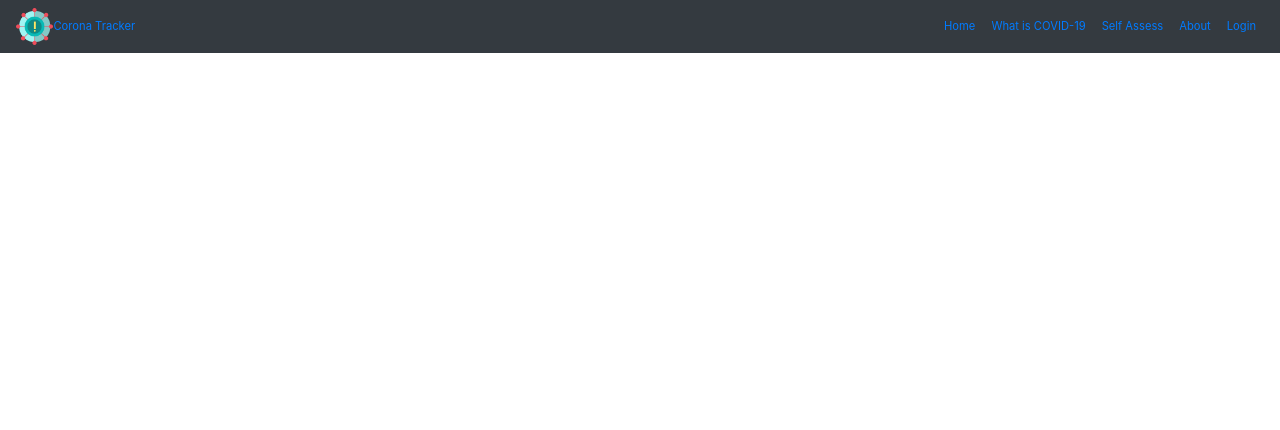
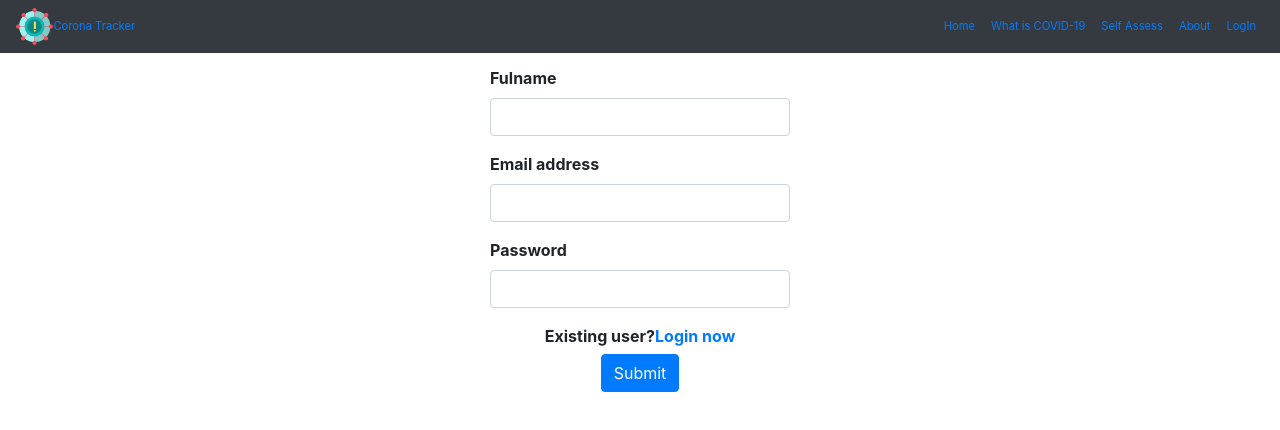
Before and after one commit to attainu/covid-tracker, a React (Create React App) app: page /register in a window 1280 px wide. Shown: the top 430 px of the page. Built offline with nearby package versions, Linux system fonts and the light colour scheme; no server answers.

Commit message:
login_done

```diff
--- a/src/App.js
+++ b/src/App.js
@@ -2,41 +2,20 @@ import React, { Component } from "react";
 
 
 // components
-import {Navigator} from "./components/Navigator";
+import Navigator from "./components/Navigator";
 import About from "./components/About";
 import Home from "./components/Home";
 import SelfAssess from "./components/SelfAssess";
 import Covid from "./components/Covid";
 import MoreInfo from "./components/pages/MoreInfo";
-// import Login from "./components/Login";
+import Login from "./components/Login";
 import { Route, Switch } from "react-router-dom";
 // import firebase from "firebase";
 import fire from "././config";
+import Register from "./components/Register";
 
 
 class App extends Component {
-  constructor(props) {
-    super(props);
-
-    this.state = {
-      user: null,
-    };
-    this.authListener = this.authListener.bind(this);
-  }
-
-  componentDidMount() {
-    this.authListener();
-  }
-
-  authListener() {
-    fire.auth().onAuthStateChanged((user) => {
-      if (user) {
-        this.setState({ user });
-      } else {
-        this.setState({ user: null });
-      }
-    });
-  }
 
   render() {
     return (
@@ -48,7 +27,8 @@ class App extends Component {
           <Route path="/selfassess" component={SelfAssess} />
           <Route path="/about" component={About} />
           <Route path="/moreInfo" component={MoreInfo} />
-          {/* <Route path="/login" component={Login} /> */}
+          <Route path="/login" component={Login} />
+          <Route path="/register" component={Register} />
         </Switch>
         {/* {this.state.user ? <Home /> : <Login />} */}
       </div>
--- /dev/null
+++ b/src/components/Login.jsx
@@ -0,0 +1,59 @@
+import React, { Component } from 'react';
+import "../styles/Login.css"
+import { Link, Redirect } from 'react-router-dom';
+import {connect} from 'react-redux';
+import { login } from '../redux/Action/authaction';
+
+class Login extends Component{
+    state = {
+        email: '',
+        password: ''
+    }
+    login(e) {
+        e.preventDefault();
+        this.props.login(this.state, this.props.users);
+    }
+    render() {
+        return (
+            <div className="login-main" >
+                {this.props.isAuthenticated? <Redirect to='/'/>: ''}
+                <form onSubmit={(e) => this.login(e)} className="form">
+                    <div className="form-group">
+                        <label htmlFor="exampleInputEmail1">Email address</label>
+                        <input type="email" className="form-control" id="exampleInputEmail1" aria-describedby="emailHelp"
+                        onChange={(e) => this.setState({email: e.target.value})}/>
+
+                    </div>
+                    <div className="form-group">
+                        <label htmlFor="exampleInputPassword1">Password</label>
+                        <input type="password" className="form-control" id="exampleInputPassword1"
+                        autoComplete="on"
+                        onChange={(e) => this.setState({password: e.target.value})}/>
+                    </div>
+                    <div className="button-register">New user? <Link to='/register'>Register now</Link></div>
+                    <div className="button-register"><button type="submit" className="btn btn-primary">Submit</button></div>
+
+                </form>
+            </div>
+        )
+    }
+
+}
+
+const mapStateToProps = (reducState) => {
+    console.log(reducState)
+       let state = reducState.users
+       console.log(state)
+    return {
+        users: state.users,
+        isAuthenticated: state.isAuthenticated
+    }
+}
+
+const mapDispatchToProps = (dispatch) => {
+    return {
+        login: (userCreds, userArray) => dispatch(login(userCreds, userArray))
+    }
+}
+
+export default connect(mapStateToProps, mapDispatchToProps)(Login);
--- a/src/components/Navigator.jsx
+++ b/src/components/Navigator.jsx
@@ -1,10 +1,18 @@
-import React from "react";
+
 import logo from "../images/logo.png";
 import { Nav, Navbar } from "react-bootstrap";
 import {Link} from "react-router-dom"
 import "../App.css"
-export const Navigator = () => (
-  <Navbar expand="lg navbar-dark bg-dark">
+import {logOut}  from "../redux/Action/authaction";
+import {connect} from "react-redux";
+
+import React, { Component } from 'react'
+
+ class Navigator extends Component {
+  render() {
+    return (
+      <div>
+        <Navbar expand="lg navbar-dark bg-dark">
     <img src={logo} alt="logo" width="3%" />
     <Link>Corona Tracker</Link>
     <Navbar.Toggle aria-controls="basic-navbar-nav" />
@@ -23,9 +31,25 @@ export const Navigator = () => (
           <Nav.Link><Link to={"/About"}>About</Link></Nav.Link>
         </Nav.Item>
         <Nav.Item>
-          <Nav.Link><Link to={"/login"}>Login</Link></Nav.Link>
+          <Nav.Link>
+
+           {this.props.isauth?
+            <div onClick={()=>this.props.logOut()}>LogOut</div>: <Link to={"/login"}>LogIn</Link>}
+            </Nav.Link>
         </Nav.Item>
       </Nav>
     </Navbar.Collapse>
   </Navbar>
-);
+      </div>
+    )
+  }
+}
+
+const mapStateToProps=(state)=>{
+
+return{
+  isauth:state.users.isAuthenticated
+}
+}
+
+export default connect(mapStateToProps,{logOut})(Navigator);
--- /dev/null
+++ b/src/components/Register.jsx
@@ -0,0 +1,51 @@
+import React, { Component } from 'react';
+import { Link } from 'react-router-dom';
+import { register } from '../redux/Action/authaction';
+import "../styles/Login.css"
+import { connect } from 'react-redux';
+
+class Register extends Component {
+    state = {
+        fullname: '',
+        email: '',
+        password: '',
+        history:[]
+    }
+    render() {
+        return (
+            <div className="login-main">
+                <form className="form" onSubmit={(e) => {e.preventDefault(); this.props.register(this.state)}}>
+                    <div className="form-group">
+                        <label htmlFor="name">Fulname</label>
+                        <input className="form-control" type="text" id="name" aria-describedby="emailHelp"
+                        onChange={(e) => this.setState({fullname: e.target.value})}/>
+                    </div>
+                    <div className="form-group">
+                        <label htmlFor="exampleInputEmail1">Email address</label>
+                        <input className="form-control" type="email" id="exampleInputEmail1" aria-describedby="emailHelp"
+                        onChange={(e) => this.setState({email: e.target.value})}/>
+
+                    </div>
+                    <div className="form-group">
+                        <label htmlFor="exampleInputPassword1">Password</label>
+                        <input className="form-control" type="password" id="exampleInputPassword1"
+                        autoComplete="on"
+                        onChange={(e) => this.setState({password: e.target.value})}/>
+                    </div>
+                    <div className="button-register">Existing user? <Link to='/login'>Login now</Link></div>
+                    <div className="button-register">
+                    <button className="btn btn-primary" type="submit" onClick={()=>alert("Registered sussessfully ..Please Login")}> Submit</button>
+                    </div>
+                </form>
+            </div>
+        )
+    }
+}
+
+const mapDispatchToProps = (dispatch) => {
+    return {
+        register: (userDetails) => dispatch(register(userDetails))
+    }
+}
+
+export default connect(null, mapDispatchToProps)(Register);
--- a/src/redux/Action/actionQuiz.js
+++ b/src/redux/Action/actionQuiz.js
@@ -35,3 +35,9 @@ export const responses=(id)=> (dispatch,state) => {
 
 
 }
+
+export const history=(result,date)=> (dispatch,getState) => {
+
+    console.log(result,date.slice(0,24))
+        //dispatch({type:"SET_HISTORY",payload6:email,payload7:history});
+}
--- /dev/null
+++ b/src/redux/Action/authaction.js
@@ -0,0 +1,47 @@
+const action = {}
+
+action.register = (userDetails) => {
+    return (dispatch) => {
+        let check = localStorage.getItem("users")
+        console.log(localStorage.getItem("users"))
+        if (check === null) {
+            dispatch({ type: 'REGISTER', payload: userDetails });
+            console.log("object")
+        }
+        else {
+            let fetchuser = JSON.parse(localStorage.getItem("users"))
+            let available = fetchuser.find(find => find.email === userDetails.email)
+            console.log(available)
+            if (available === undefined) {
+                dispatch({ type: 'REGISTER', payload: userDetails })
+            }
+            else {
+                alert("Already Registered , Please Login")
+            }
+        }
+        //dispatch({type: 'REGISTER', payload: userDetails})
+
+    }
+}
+
+action.login = (userCreds, userArray) => {
+    let { email, password } = userCreds;
+    let localStorageUserArray = JSON.parse(localStorage.getItem("users"))
+    console.log(localStorageUserArray)
+    const user = localStorageUserArray.find(userObj => userObj.email === email && userObj.password === password)
+    console.log(user)
+    if (user) {
+        let { email, fullname } = user;
+        return { type: 'LOGIN', payload: { email, fullname, isAuthenticated: true } }
+    }
+    return { type: 'LOGIN', payload: { email: '', fullname: '', isAuthenticated: false } }
+}
+
+action.logOut = () => {
+
+    return { type: 'LOGOUT', payload: { email1: '', fullname1: '', isAuthenticated1: false } }
+}
+
+
+
+export const { register, login, logOut } = action;
--- /dev/null
+++ b/src/redux/Reducers/authReducer.js
@@ -0,0 +1,43 @@
+let initialState = {
+    users: [],
+    fullname: '',
+    email: '',
+    isAuthenticated: false
+}
+
+
+
+const reducer = (state= initialState, action) => {
+    let stateCopy = {...state}
+    switch (action.type) {
+        case 'REGISTER':
+            if(localStorage.getItem("users")===null){
+                localStorage.setItem("users", JSON.stringify([action.payload]));
+            }
+            else
+            {let fetchuser=JSON.parse(localStorage.getItem("users"))
+            stateCopy.users = [...fetchuser, action.payload]
+            localStorage.setItem("users", JSON.stringify(stateCopy.users));}
+            return stateCopy;
+        case 'LOGIN':
+            let { fullname, email , isAuthenticated} = action.payload;
+            stateCopy.fullname = fullname;
+            stateCopy.email = email;
+            stateCopy.isAuthenticated = isAuthenticated;
+            console.log(stateCopy)
+
+            return stateCopy;
+        case 'LOGOUT':
+            let { fullname1, email1 , isAuthenticated1} = action.payload;
+            stateCopy.fullname = fullname1;
+            stateCopy.email = email1;
+            stateCopy.isAuthenticated = isAuthenticated1;
+
+            return stateCopy;
+
+        default:
+            return stateCopy;
+    }
+}
+
+export default reducer;
--- a/src/redux/Reducers/reducerQuiz.js
+++ b/src/redux/Reducers/reducerQuiz.js
@@ -90,6 +90,7 @@ const Reducer2=(state=initialState,action)=>{
               const stateCopy2={...state,response:payload4}
               return stateCopy2;
 
+
         default:
             return state;
     }
--- a/src/redux/Store/store.js
+++ b/src/redux/Store/store.js
@@ -4,11 +4,12 @@ import thunk from 'redux-thunk';
 import {composeWithDevTools} from 'redux-devtools-extension';
 import Reducer1 from "../Reducers/reducer1";
 import Reducer2 from '../Reducers/reducerQuiz';
+import reducer from '../Reducers/authReducer';
 
 
 
 
-const rootReducer= combineReducers({countrydata:Reducer1,quiz:Reducer2})
+const rootReducer= combineReducers({countrydata:Reducer1,quiz:Reducer2,users:reducer})
 
 const store= createStore(rootReducer,composeWithDevTools(applyMiddleware(thunk)))
 
--- a/src/styles/Login.css
+++ b/src/styles/Login.css
@@ -5,3 +5,20 @@
   margin: auto;
   height: 100%;
 }
+.form{
+  width:300px;
+}
+.login-main{
+  margin-top: 1%;
+  display: flex;
+  justify-content: center;
+  align-items: center;
+  font-size: medium;
+  font-weight: bold;
+}
+.button-register{
+  display: flex;
+  justify-content: center;
+  align-items: center;
+  margin: 2%;
+}
```
Also changed, not shown: src/components/Logout.jsx (added, +9 -0 lines), src/components/SelfAssess.jsx (+17 -10 lines).
